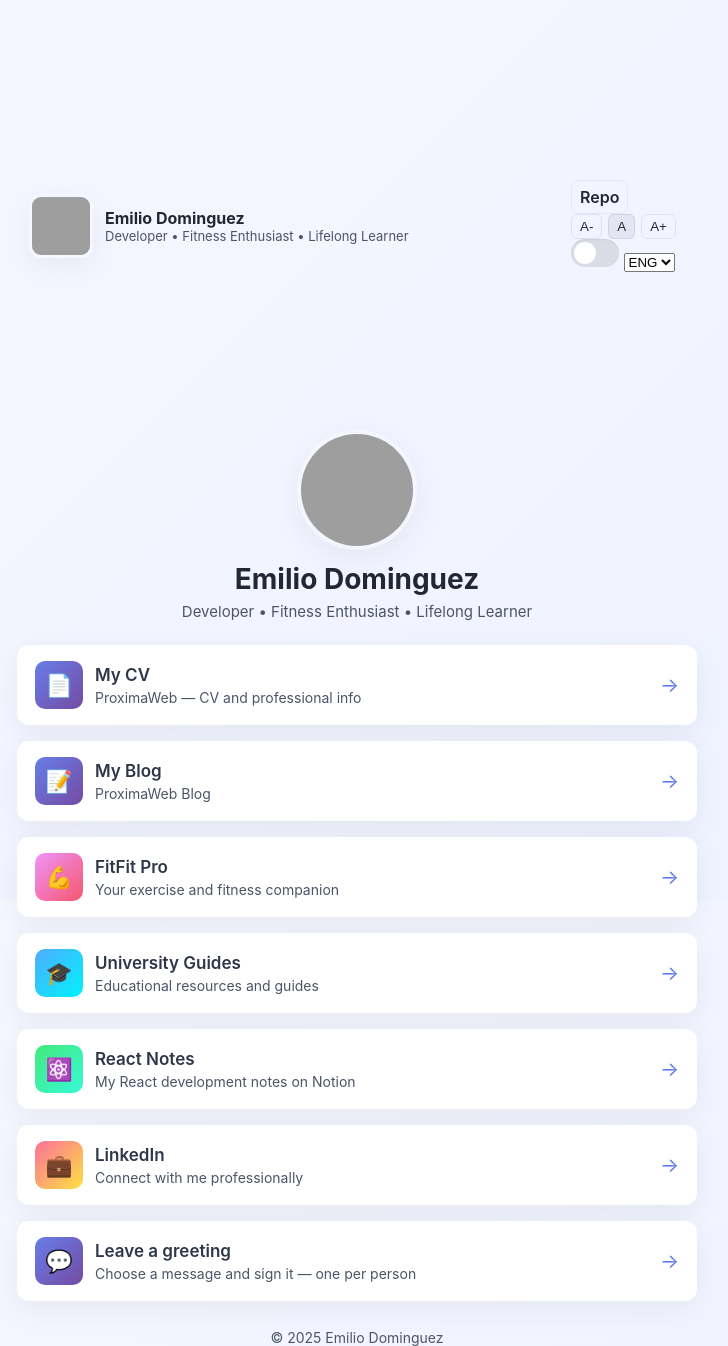
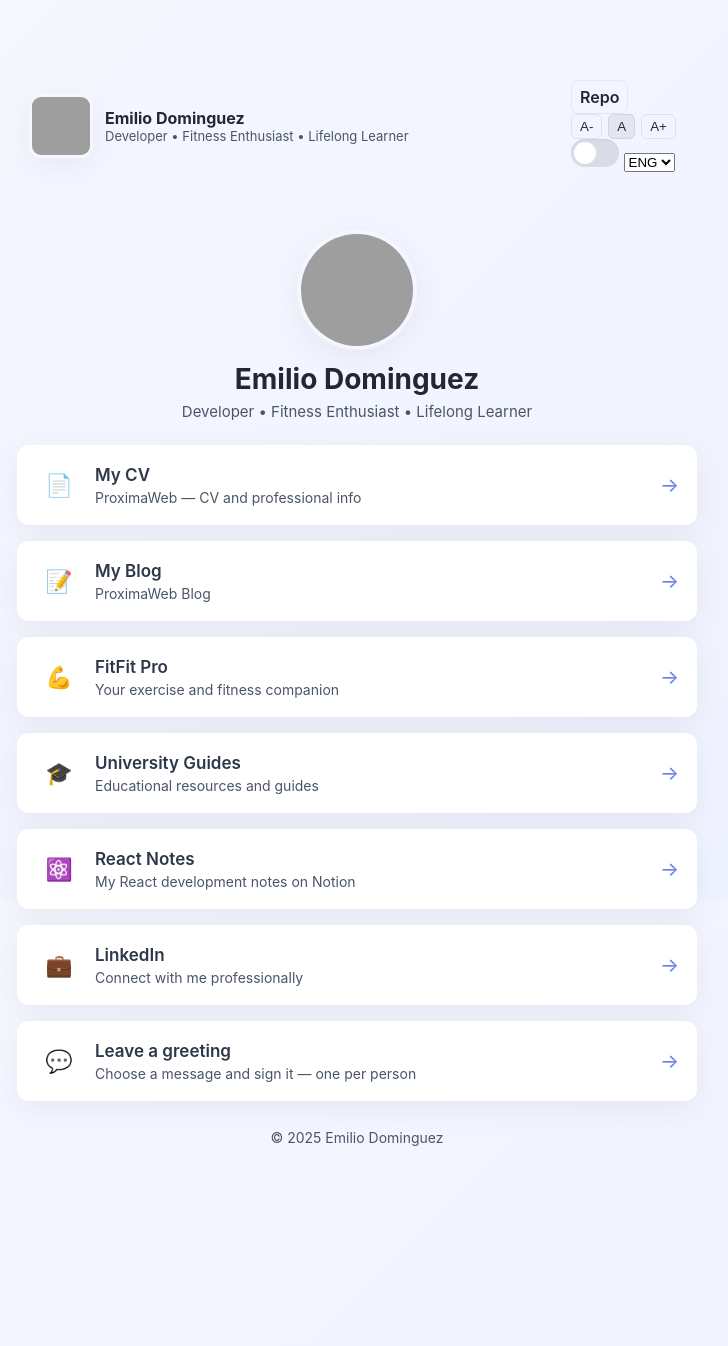
Before and after one commit to emiliodom/emiliodom.github.io, a Jekyll site: the page index.html, which Jekyll copies as it is, in a window 1280 px wide. Shown: the whole page, without its empty margins (283-1011 px from the left). Built offline with Jekyll 4.4.1, drawn with Linux system fonts in a browser that asks for light colours; after the commit the page ends 1146 px from its top, so only the background shows below that; grey boxes are pictures that could not be loaded.

Commit message:
ui(greetings): styled submit button, multiple-choice captcha, captcha UI, pager and button styles, load main link cards from JSON, fix font-size selector

```diff
--- a/_includes/header.html
+++ b/_includes/header.html
@@ -3,7 +3,9 @@
     <div class="avatar-wrap">
       <img src="https://i.ibb.co/Kj6SGyGm/IMG-20250207-085923948-HDR-AE.jpg" onerror="this.src='assets/img/avatar-fallback.svg'" alt="Emilio D. avatar" class="header-avatar" width="64" height="64">
       <div class="header-title">
-        <div class="name">Emilio Dominguez</div>
+        <a href="/" class="site-title-link" aria-label="Go to home">
+          <div class="name">Emilio Dominguez</div>
+        </a>
         <div class="subtitle">Developer • Fitness Enthusiast • Lifelong Learner</div>
       </div>
     </div>
--- a/assets/css/theme.css
+++ b/assets/css/theme.css
@@ -47,7 +47,7 @@
     -moz-osx-font-smoothing:grayscale;
 }
 
-.site-header{width:100%;max-width:680px;margin:20px auto 0;color:var(--text-color);padding:140px 12px}
+.site-header{width:100%;max-width:680px;margin:20px auto 0;color:var(--text-color);padding:40px 12px}
 .header-inner{display:flex;justify-content:space-between;align-items:center;gap:12px;max-width:1040px;margin:0 auto;width:100%}
 .avatar-wrap{display:flex;align-items:center;gap:12px}
 .header-avatar{width:64px;height:64px;border-radius:12px;object-fit:cover;border:3px solid rgba(255,255,255,0.08);box-shadow: var(--shadow)}
@@ -154,6 +154,16 @@
 .feelings{display:flex;gap:8px}
 .feeling{background:transparent;border:1px solid rgba(0,0,0,0.06);padding:8px;border-radius:8px;cursor:pointer;font-size:20px}
 .feeling.selected{background:rgba(102,126,234,0.08);box-shadow:0 6px 18px rgba(0,0,0,0.08)}
+.captcha-btn{background:transparent;border:1px solid rgba(0,0,0,0.08);padding:8px 12px;border-radius:8px;margin-right:8px;cursor:pointer;font-weight:700}
+.captcha-btn[aria-pressed="true"],.captcha-btn.selected{background:var(--accent-1);color:var(--near-white);border-color:rgba(102,126,234,0.6)}
+
+.btn{display:inline-block;background:var(--accent-1);color:var(--near-white);padding:10px 14px;border-radius:10px;border:none;cursor:pointer;font-weight:700;box-shadow:0 8px 24px rgba(16,24,40,0.08);transition:transform .18s ease,box-shadow .18s ease}
+.btn:active{transform:translateY(1px)}
+.btn.secondary{background:transparent;color:var(--text-color);border:1px solid rgba(0,0,0,0.08)}
+
+.pager button{background:transparent;border:1px solid rgba(0,0,0,0.08);padding:6px 10px;border-radius:8px;cursor:pointer}
+.pager button:hover{background:rgba(0,0,0,0.04);transform:translateY(-2px)}
+.pager button:focus{outline:3px solid rgba(102,126,234,0.12);outline-offset:4px}
 .greet-grid{display:grid;grid-template-columns:repeat(auto-fit,minmax(240px,1fr));gap:12px}
 .greet-card{background:var(--card-bg);padding:12px;border-radius:10px;border:1px solid rgba(0,0,0,0.06);box-shadow:var(--shadow)}
 .greet-card.pending{opacity:0.9;border-style:dashed;border-color:rgba(102,126,234,0.5);box-shadow:0 6px 18px rgba(102,126,234,0.06)}
--- /dev/null
+++ b/assets/data/link_cards.json
@@ -0,0 +1,51 @@
+[
+  {
+    "title": "My CV",
+    "description": "ProximaWeb — CV and professional info",
+    "href": "https://proximaweb.click",
+    "icon": "📄",
+    "external": true
+  },
+  {
+    "title": "My Blog",
+    "description": "ProximaWeb Blog",
+    "href": "https://proximaweb.click/blog",
+    "icon": "📝",
+    "external": true
+  },
+  {
+    "title": "FitFit Pro",
+    "description": "Your exercise and fitness companion",
+    "href": "https://fitfit.pro/guia",
+    "icon": "💪",
+    "external": true
+  },
+  {
+    "title": "University Guides",
+    "description": "Educational resources and guides",
+    "href": "https://edominurl.github.io",
+    "icon": "🎓",
+    "external": true
+  },
+  {
+    "title": "React Notes",
+    "description": "My React development notes on Notion",
+    "href": "https://www.notion.so/React-29679b2c88838072b9e3c8ca3250e3a0",
+    "icon": "⚛️",
+    "external": true
+  },
+  {
+    "title": "LinkedIn",
+    "description": "Connect with me professionally",
+    "href": "https://linkedin.com/in/domingem",
+    "icon": "💼",
+    "external": true
+  },
+  {
+    "title": "Leave a greeting",
+    "description": "Choose a message and sign it — one per person",
+    "href": "/greetings.html",
+    "icon": "💬",
+    "external": false
+  }
+]
--- a/assets/js/site-theme.js
+++ b/assets/js/site-theme.js
@@ -34,7 +34,7 @@
     localStorage.setItem('site-font-size', key);
     // update aria-pressed on buttons
     ['sm','md','lg'].forEach(k=>{
-        const btn = document.getElementById('font-'+(k==='md'?'md':k));
+        const btn = document.getElementById('font-'+k);
         if(btn) btn.setAttribute('aria-pressed', k===key ? 'true' : 'false');
     });
 }
--- a/greetings.html
+++ b/greetings.html
@@ -68,11 +68,11 @@
 
         <div id="captcha-wrap" style="margin-top:10px">
           <label id="captcha-label">Captcha: <span id="captcha-question"></span></label>
-          <input id="captcha-answer" type="number" aria-labelledby="captcha-label" required>
+          <div id="captcha-options" role="radiogroup" aria-labelledby="captcha-label" style="margin-top:8px"></div>
         </div>
 
         <div style="margin-top:12px">
-          <button id="greet-submit" type="submit">Submit greeting</button>
+          <button id="greet-submit" class="btn" type="submit">Send greeting</button>
         </div>
 
         <p id="greet-help">We use an IP check to avoid multiple submissions. No personal data is stored except the message, feeling and a timestamp. To persist greetings into the repository a server-side endpoint or GitHub API integration is required.</p>
--- a/index.html
+++ b/index.html
@@ -60,70 +60,32 @@
       <p>Developer • Fitness Enthusiast • Lifelong Learner</p>
     </section>
 
-    <nav class="links" aria-label="Links">
-      <a href="https://proximaweb.click" class="link-card" target="_blank" rel="noopener noreferrer">
-        <div class="link-icon icon-blog">📄</div>
-        <div class="link-content">
-          <div class="link-title">My CV</div>
-          <div class="link-description">ProximaWeb — CV and professional info</div>
-        </div>
-        <div class="link-arrow">→</div>
-      </a>
+    <nav class="links" aria-label="Links" id="links-container">
+      <!-- Link cards are populated from assets/data/link_cards.json -->
+    </nav>
 
-      <a href="https://proximaweb.click/blog" class="link-card" target="_blank" rel="noopener noreferrer">
-        <div class="link-icon icon-blog">📝</div>
-        <div class="link-content">
-          <div class="link-title">My Blog</div>
-          <div class="link-description">ProximaWeb Blog</div>
-        </div>
-        <div class="link-arrow">→</div>
-      </a>
-
-      <a href="https://fitfit.pro/guia" class="link-card" target="_blank" rel="noopener noreferrer">
-        <div class="link-icon icon-fitness">💪</div>
-        <div class="link-content">
-          <div class="link-title">FitFit Pro</div>
-          <div class="link-description">Your exercise and fitness companion</div>
-        </div>
-        <div class="link-arrow">→</div>
-      </a>
-
-      <a href="https://edominurl.github.io" class="link-card" target="_blank" rel="noopener noreferrer">
-        <div class="link-icon icon-education">🎓</div>
-        <div class="link-content">
-          <div class="link-title">University Guides</div>
-          <div class="link-description">Educational resources and guides</div>
-        </div>
-        <div class="link-arrow">→</div>
-      </a>
-
-      <a href="https://www.notion.so/React-29679b2c88838072b9e3c8ca3250e3a0" class="link-card" target="_blank" rel="noopener noreferrer">
-        <div class="link-icon icon-react">⚛️</div>
-        <div class="link-content">
-          <div class="link-title">React Notes</div>
-          <div class="link-description">My React development notes on Notion</div>
-        </div>
-        <div class="link-arrow">→</div>
-      </a>
-
-      <a href="https://linkedin.com/in/domingem" class="link-card" target="_blank" rel="noopener noreferrer">
-        <div class="link-icon icon-linkedin">💼</div>
-        <div class="link-content">
-          <div class="link-title">LinkedIn</div>
-          <div class="link-description">Connect with me professionally</div>
-        </div>
-        <div class="link-arrow">→</div>
-      </a>
-
-      <a href="/greetings.html" class="link-card" title="Leave a greeting" aria-label="Leave a greeting" >
-        <div class="link-icon icon-blog">💬</div>
-        <div class="link-content">
-          <div class="link-title">Leave a greeting</div>
-          <div class="link-description">Choose a message and sign it — one per person</div>
-        </div>
-        <div class="link-arrow">→</div>
-      </a>
-    </nav>
+    <script>
+      (async function(){
+        try{
+          const r = await fetch('/assets/data/link_cards.json');
+          const data = await r.json();
+          const container = document.getElementById('links-container');
+          data.forEach(item=>{
+            const a = document.createElement('a');
+            a.className = 'link-card';
+            a.href = item.href;
+            if(item.external) { a.target = '_blank'; a.rel = 'noopener noreferrer'; }
+            a.setAttribute('aria-label', item.title);
+            const icon = document.createElement('div'); icon.className = 'link-icon'; icon.innerText = item.icon || '🔗';
+            const content = document.createElement('div'); content.className = 'link-content';
+            content.innerHTML = `<div class="link-title">${item.title}</div><div class="link-description">${item.description}</div>`;
+            const arrow = document.createElement('div'); arrow.className='link-arrow'; arrow.innerText='→';
+            a.appendChild(icon); a.appendChild(content); a.appendChild(arrow);
+            container.appendChild(a);
+          });
+        }catch(e){ console.warn('Could not load link cards', e); }
+      })();
+    </script>
 
     <footer>
       <p>© 2025 Emilio Dominguez</p>
```
Also changed, not shown: assets/js/greetings.js (+30 -2 lines).
